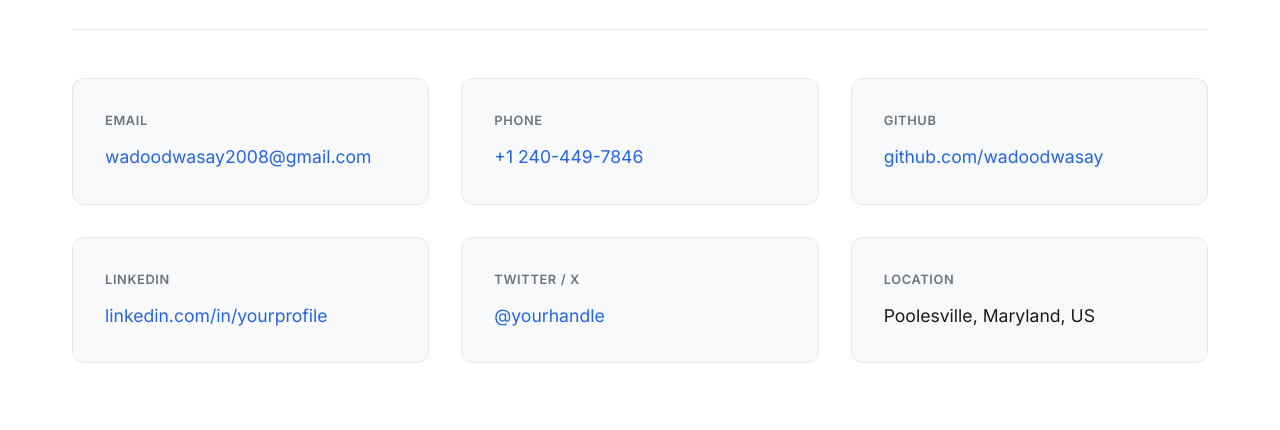
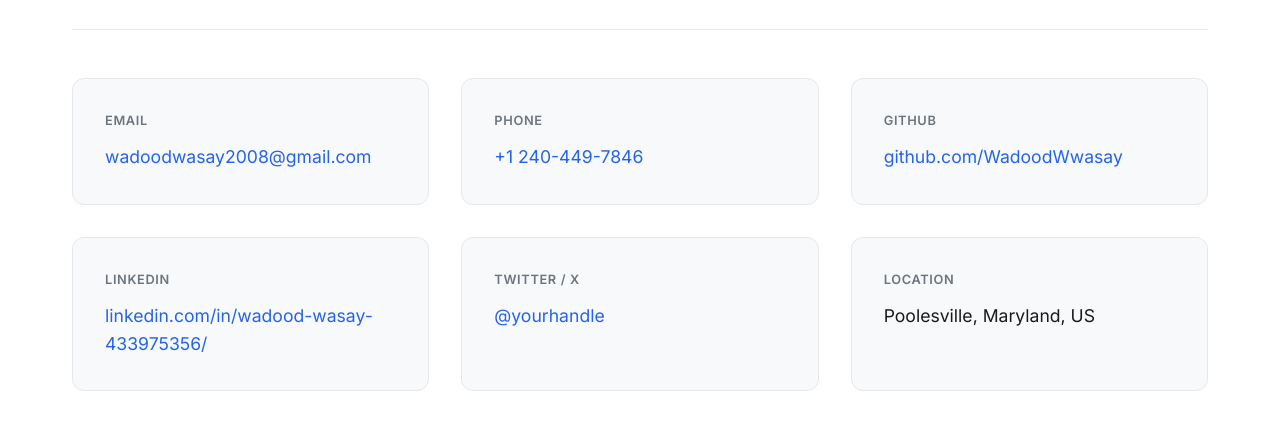
Before and after one commit to WadoodWasay/WadoodWasay.github.io, a plain HTML site: page contact.html in a window 1280 px wide. Shown: the part 260-690 px from the top of the page. Drawn offline with Linux system fonts and the light colour scheme.

Commit message:
updated contact and homepage intro

```diff
--- a/contact.html
+++ b/contact.html
@@ -56,14 +56,14 @@
                 <div class="contact-card">
                     <span class="contact-label">GitHub</span>
                     <span class="contact-value">
-                        <a href="https://github.com/wadoodwasay" target="_blank">github.com/wadoodwasay</a>
+                        <a href="https://github.com/WadoodWasay" target="_blank">github.com/WadoodWwasay</a>
                     </span>
                 </div>
 
                 <div class="contact-card">
                     <span class="contact-label">LinkedIn</span>
                     <span class="contact-value">
-                        <a href="https://linkedin.com/in/yourprofile" target="_blank">linkedin.com/in/yourprofile</a>
+                        <a href="https://linkedin.com/in/wadood-wasay" target="_blank">linkedin.com/in/wadood-wasay-433975356/</a>
                     </span>
                 </div>
 
```
Also changed, not shown: index.html (+1 -1 lines).
